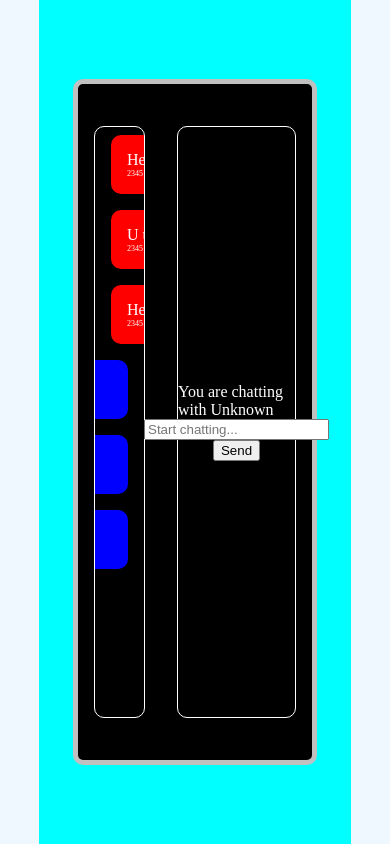
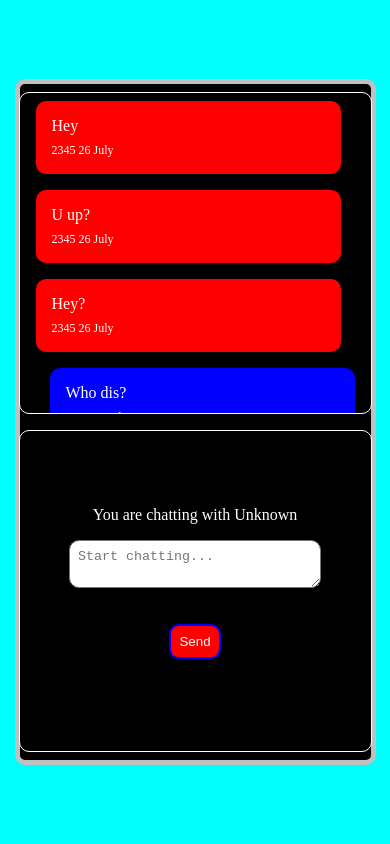
Before and after one commit to Sjwilhelms/nodeWebSocket, a plain HTML site: page client/index.html in a window 390 px wide. Drawn offline with Linux system fonts and the light colour scheme.

Commit message:
add user input function

```diff
--- a/client/index.html
+++ b/client/index.html
@@ -37,10 +37,10 @@
                     You are chatting with Unknown
                 </div>
                 <div class="text-input">
-                    <input type="text" name="input-message" id="input-message" placeholder="Start chatting...">
+                    <textarea type="text-area" name="input-message" id="input-message" placeholder="Start chatting..."></textarea>
                 </div>
                 <div class="text-submit">
-                    <button type="submit">Send</button>
+                    <button type="submit" id="submit" onclick="sendMessage()">Send</button>
                 </div>
             </div>
         </div>
--- a/client/script.js
+++ b/client/script.js
@@ -1,4 +1,11 @@
 const ws = new WebSocket("ws://localhost:8082");
+let inputMessage = document.getElementById("input-message");
+let sendButton = document.getElementById("submit");
+
+function sendMessage() {
+    console.log(inputMessage.value);
+    inputMessage.value = "";
+}
 
 ws.addEventListener("open", () => {
     console.log("We are connected!");
--- a/client/style.css
+++ b/client/style.css
@@ -63,7 +63,8 @@ main {
 }
 
 .timestamp {
-    font-size: .5rem;
+    padding-top: .5rem;
+    font-size: .75rem;
     align-self: flex-end;
 }
 
@@ -81,3 +82,66 @@ main {
     justify-content: center;
     align-items: center;
 }
+
+textarea {
+    margin: 1rem;
+    padding: .5rem;
+    width: 20vw;
+    border-radius: 10px;
+}
+
+button {
+    margin: 1rem;
+    padding: .5rem;
+    border-radius: 10px;
+    color: white;
+    background-color: red;
+    border: 2px solid blue;
+}
+
+button:hover {
+    color: tan;
+    background-color: blue;
+    border: 1px solid red;
+}
+
+@media only screen and (max-width: 800px) {
+    main {
+        width: 100vw;
+    }
+    #screen-container {
+        height: 80vh;
+        width: 90vw;
+        display: flex;
+        flex-direction: column;
+        justify-content: space-between;
+        align-items: center;
+    }
+    #chat-history {
+        border: 1px solid white;
+        border-radius: 10px;
+        margin: .5rem;
+        height: 70vh;
+        width: 90vw;
+        display: flex;
+        flex-direction: column;
+        overflow-y: scroll;
+    }
+    .message-bubble {
+        width: 70vw;
+    }
+    #chat-controls {
+        border: 1px solid white;
+        border-radius: 10px;
+        margin: .5rem;
+        height: 70vh;
+        width: 90vw;
+        display: flex;
+        flex-direction: column;
+        justify-content: center;
+        align-items: center;
+    }
+    textarea {
+        width: 60vw;
+    }
+}
```
